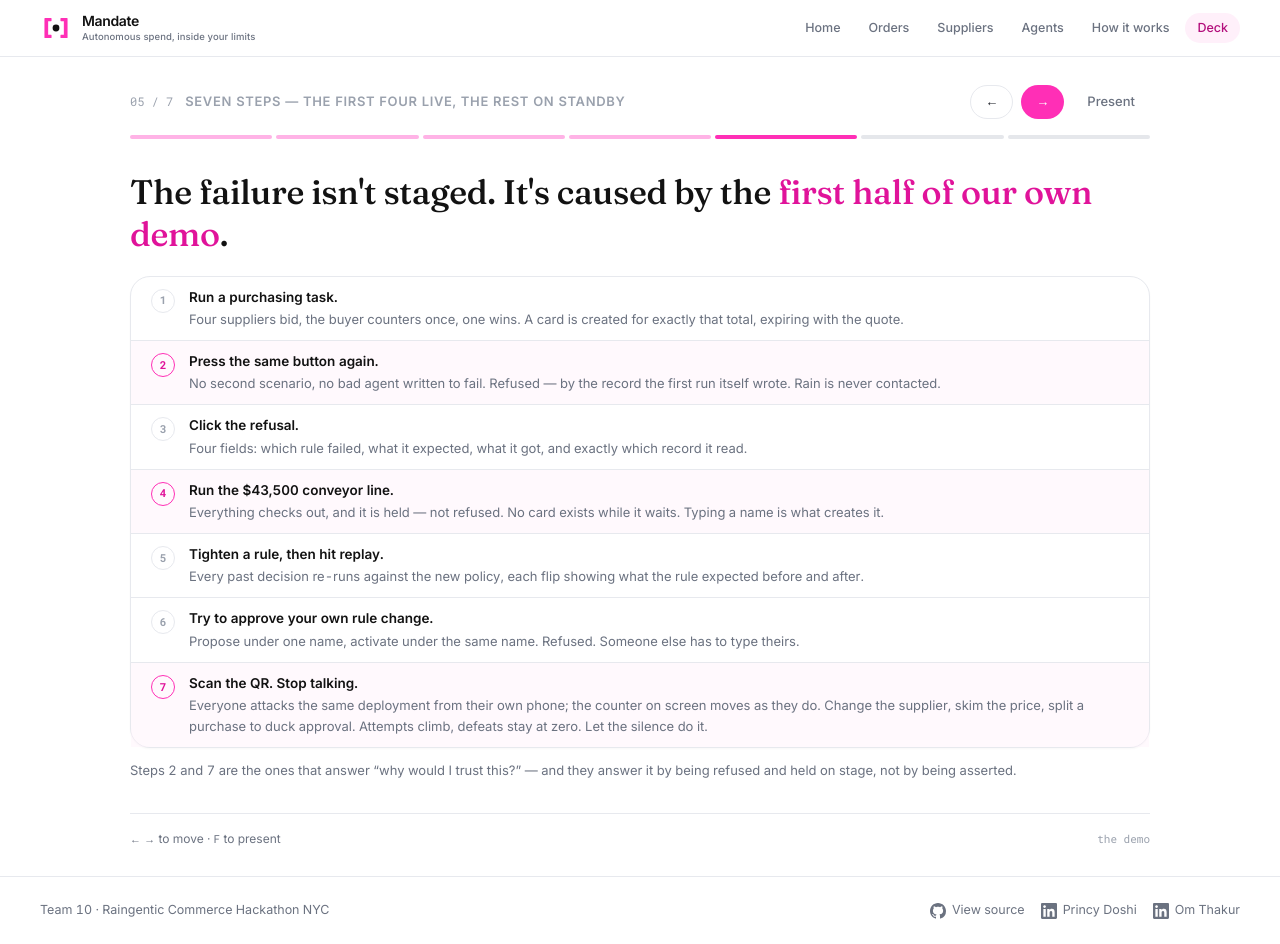
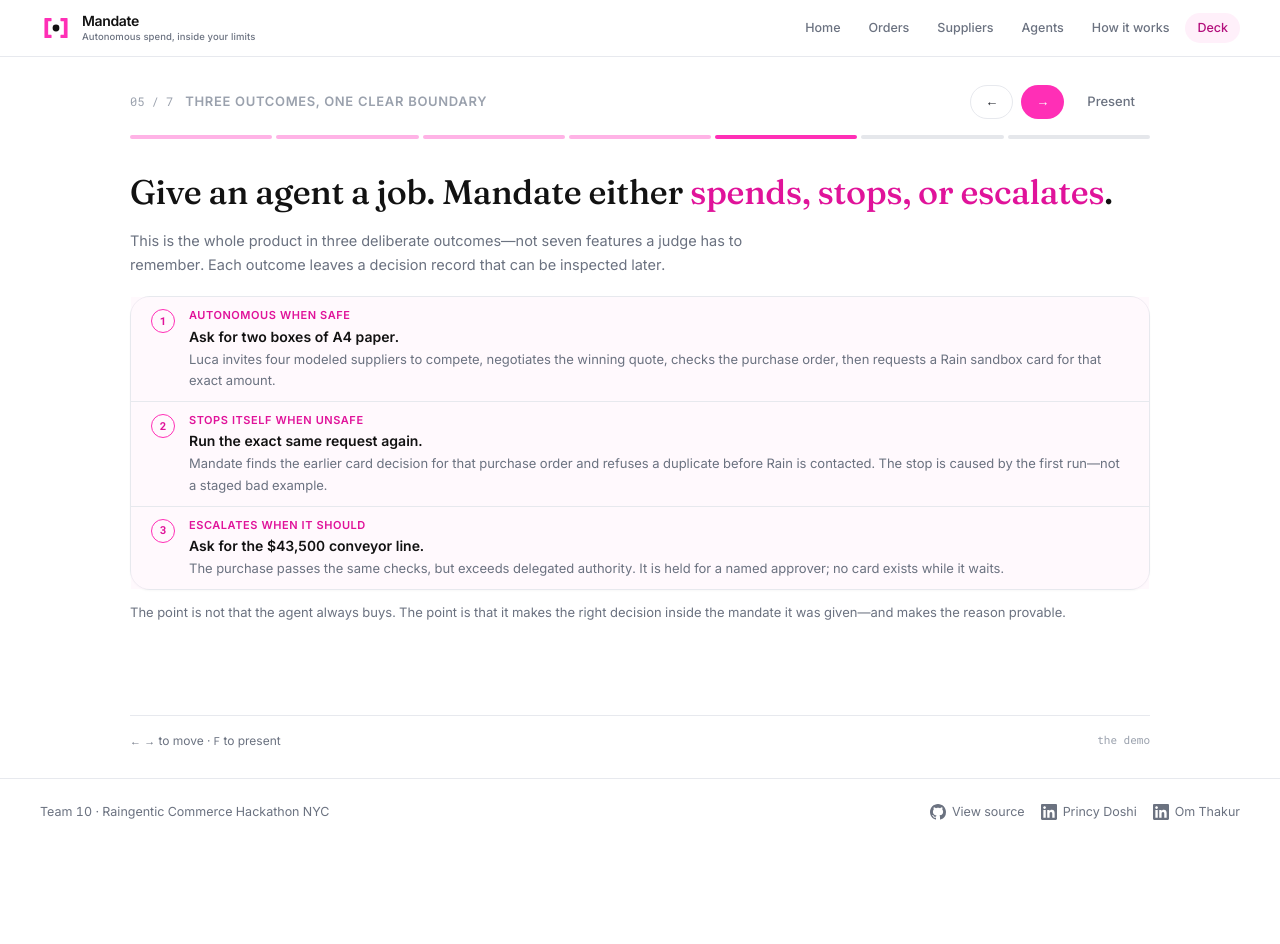
Before and after one commit to theomthakur/raingentic-team10, a Next.js app: page /presentation in a window 1280 px wide. Both pictures are taken after a click on the tab 786 px from the left and 136 px from the top of the page. After the commit the page ends 845 px from the top, so only its background shows below. Built offline with nearby package versions, Linux system fonts and the light colour scheme.

Commit message:
Sharpen presentation demo story

```diff
--- a/components/explain/Deck.tsx
+++ b/components/explain/Deck.tsx
@@ -89,53 +89,29 @@ const CHECKS: { id: string; label: string; basis: string; star?: boolean }[] = [
   },
 ];
 
-const DEMO: { n: string; what: string; detail: string; key?: boolean }[] = [
+const DEMO: { n: string; outcome: string; what: string; detail: string; key?: boolean }[] = [
   {
     n: "1",
-    what: "Run a purchasing task.",
+    outcome: "Autonomous when safe",
+    what: "Ask for two boxes of A4 paper.",
     detail:
-      "Four suppliers bid, the buyer counters once, one wins. A card is created for exactly that total, expiring with the quote.",
+      "Luca invites four modeled suppliers to compete, negotiates the winning quote, checks the purchase order, then requests a Rain sandbox card for that exact amount.",
+    key: true,
   },
   {
     n: "2",
-    what: "Press the same button again.",
+    outcome: "Stops itself when unsafe",
+    what: "Run the exact same request again.",
     detail:
-      "No second scenario, no bad agent written to fail. Refused — by the record the first run itself wrote. Rain is never contacted.",
+      "Mandate finds the earlier card decision for that purchase order and refuses a duplicate before Rain is contacted. The stop is caused by the first run—not a staged bad example.",
     key: true,
   },
   {
     n: "3",
-    what: "Click the refusal.",
+    outcome: "Escalates when it should",
+    what: "Ask for the $43,500 conveyor line.",
     detail:
-      "Four fields: which rule failed, what it expected, what it got, and exactly which record it read.",
-  },
-  {
-    n: "4",
-    what: "Run the $43,500 conveyor line.",
-    detail:
-      "Everything checks out, and it is held — not refused. No card exists while it waits. Typing a name is what creates it.",
-    key: true,
-  },
-  {
-    n: "5",
-    what: "Tighten a rule, then hit replay.",
-    detail:
-      "Every past decision re-runs against the new policy, each flip showing what the rule expected before and after.",
-  },
-  {
-    n: "6",
-    what: "Try to approve your own rule change.",
-    detail:
-      "Propose under one name, activate under the same name. Refused. Someone else has to type theirs.",
-  },
-  {
-    // The last thing they see should be their own hands on it, not ours. A judge who
-    // attacks something and fails believes it in a way no slide achieves — so this beat
-    // ends with the room typing and the presenter quiet.
-    n: "7",
-    what: "Scan the QR. Stop talking.",
-    detail:
-      "Everyone attacks the same deployment from their own phone; the counter on screen moves as they do. Change the supplier, skim the price, split a purchase to duck approval. Attempts climb, defeats stay at zero. Let the silence do it.",
+      "The purchase passes the same checks, but exceeds delegated authority. It is held for a named approver; no card exists while it waits.",
     key: true,
   },
 ];
@@ -285,8 +261,8 @@ const SLIDES: Slide[] = [
         <div className="mt-7 flex flex-wrap items-center gap-2">
           <Badge tone="rain">Rain sandbox cards</Badge>
           <Badge tone="monad">Monad testnet anchor</Badge>
-          <Badge tone="pass">103 tests passing</Badge>
-          <Badge tone="neutral">11 checks, all data</Badge>
+          <Badge tone="pass">159 tests passing</Badge>
+          <Badge tone="neutral">11 deterministic checks</Badge>
         </div>
       </div>
     ),
@@ -350,7 +326,7 @@ const SLIDES: Slide[] = [
         <Lede>
           Before any card exists, the agent hands over the purchase order it negotiated.
           Ordinary TypeScript — no model — compares that declaration against the company&apos;s
-          real records.
+          purchase-order records.
         </Lede>
         <div className="mt-6 grid gap-4 md:grid-cols-[minmax(0,1fr)_minmax(0,1fr)]">
           <Panel title="What the agent must declare">
@@ -487,13 +463,16 @@ const SLIDES: Slide[] = [
   {
     id: "demo",
     label: "The demo",
-    eyebrow: "Seven steps — the first four live, the rest on standby",
+    eyebrow: "Three outcomes, one clear boundary",
     body: (
       <div>
         <Title>
-          The failure isn&apos;t staged. It&apos;s caused by the{" "}
-          <Accent>first half of our own demo</Accent>.
+          Give an agent a job. Mandate either <Accent>spends, stops, or escalates</Accent>.
         </Title>
+        <Lede>
+          This is the whole product in three deliberate outcomes—not seven features a judge
+          has to remember. Each outcome leaves a decision record that can be inspected later.
+        </Lede>
         <Panel className="mt-5">
           <ol className="divide-y divide-edge">
             {DEMO.map((d) => (
@@ -509,7 +488,10 @@ const SLIDES: Slide[] = [
                   {d.n}
                 </span>
                 <div className="min-w-0 flex-1">
-                  <p className="text-[13.5px] font-semibold text-ink-900">{d.what}</p>
+                  <p className="text-[11px] font-semibold uppercase tracking-wider text-rain-600">
+                    {d.outcome}
+                  </p>
+                  <p className="mt-0.5 text-[14px] font-semibold text-ink-900">{d.what}</p>
                   <p className="mt-0.5 text-[13px] leading-relaxed text-muted">{d.detail}</p>
                 </div>
               </li>
@@ -517,8 +499,8 @@ const SLIDES: Slide[] = [
           </ol>
         </Panel>
         <p className="mt-3 text-[13px] leading-relaxed text-muted">
-          Steps 2 and 7 are the ones that answer &ldquo;why would I trust this?&rdquo; — and
-          they answer it by being refused and held on stage, not by being asserted.
+          The point is not that the agent always buys. The point is that it makes the right
+          decision inside the mandate it was given—and makes the reason provable.
         </p>
       </div>
     ),
```
